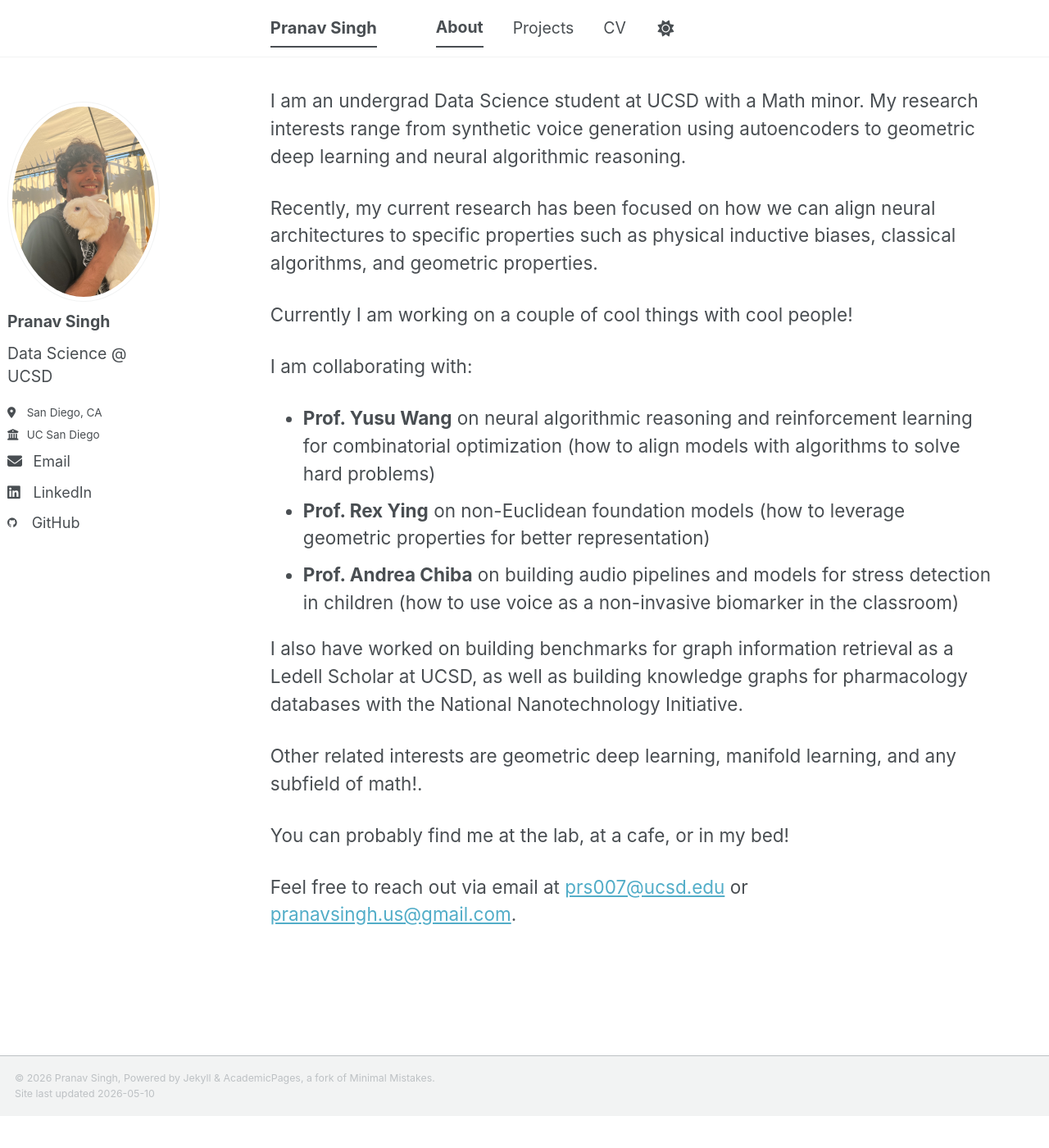
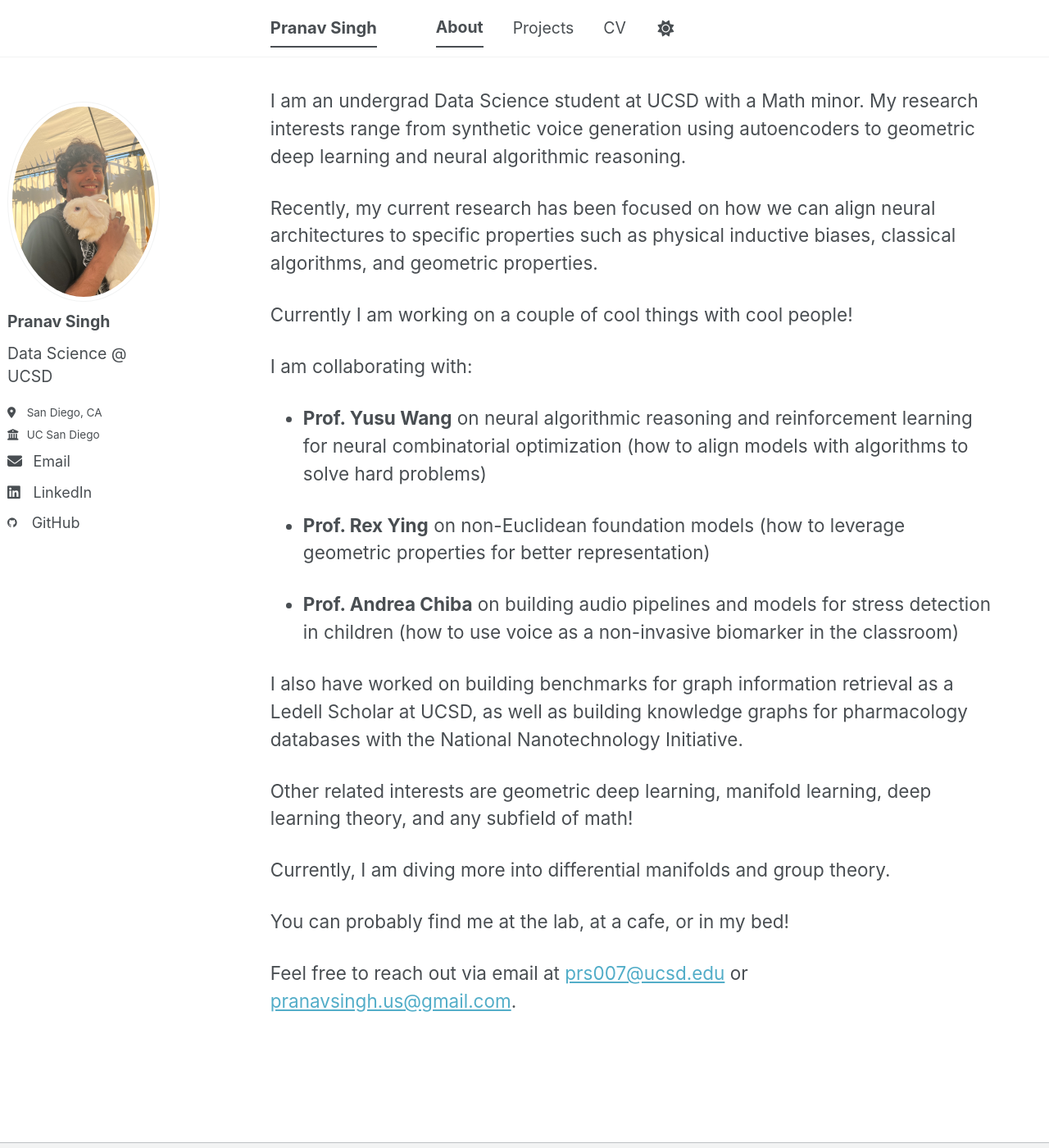
Before and after one commit to ps1526/ps1526.github.io, a Jekyll site: the page built from _pages/about.md, in a window 1280 px wide and 1400 px high. Shown: the whole window at 82% size. Built offline with Jekyll 4.4.1, drawn with Linux system fonts in a browser that asks for light colours; a script bundle is joined from its source files by our own code; library files that are not in the unit come from our copies.

Commit message:
updated site

```diff
--- a/_pages/about.md
+++ b/_pages/about.md
@@ -7,8 +7,7 @@ redirect_from:
   - /about.html
 ---
 
-I am an undergrad Data Science student at UCSD with a Math minor. My research interests range from synthetic
-voice generation using autoencoders to geometric deep learning and neural algorithmic reasoning.
+I am an undergrad Data Science student at UCSD with a Math minor. My research interests range from synthetic voice generation using autoencoders to geometric deep learning and neural algorithmic reasoning.
 
 Recently, my current research has been focused on how we can align neural architectures to specific properties such as physical inductive biases, classical algorithms, and geometric properties.
 
@@ -16,13 +15,17 @@ Currently I am working on a couple of cool things with cool people!
 
 I am collaborating with:
 
-- **Prof. Yusu Wang** on neural algorithmic reasoning and reinforcement learning for combinatorial optimization (how to align models with algorithms to solve hard problems)
+- **Prof. Yusu Wang** on neural algorithmic reasoning and reinforcement learning for neural combinatorial optimization (how to align models with algorithms to solve hard problems)
+
 - **Prof. Rex Ying** on non-Euclidean foundation models (how to leverage geometric properties for better representation)
+
 - **Prof. Andrea Chiba** on building audio pipelines and models for stress detection in children (how to use voice as a non-invasive biomarker in the classroom)
 
 I also have worked on building benchmarks for graph information retrieval as a Ledell Scholar at UCSD, as well as building knowledge graphs for pharmacology databases with the National Nanotechnology Initiative.
 
-Other related interests are geometric deep learning, manifold learning, and any subfield of math!.
+Other related interests are geometric deep learning, manifold learning, deep learning theory, and any subfield of math!
+
+Currently, I am diving more into differential manifolds and group theory.
 
 You can probably find me at the lab, at a cafe, or in my bed!
 
```
